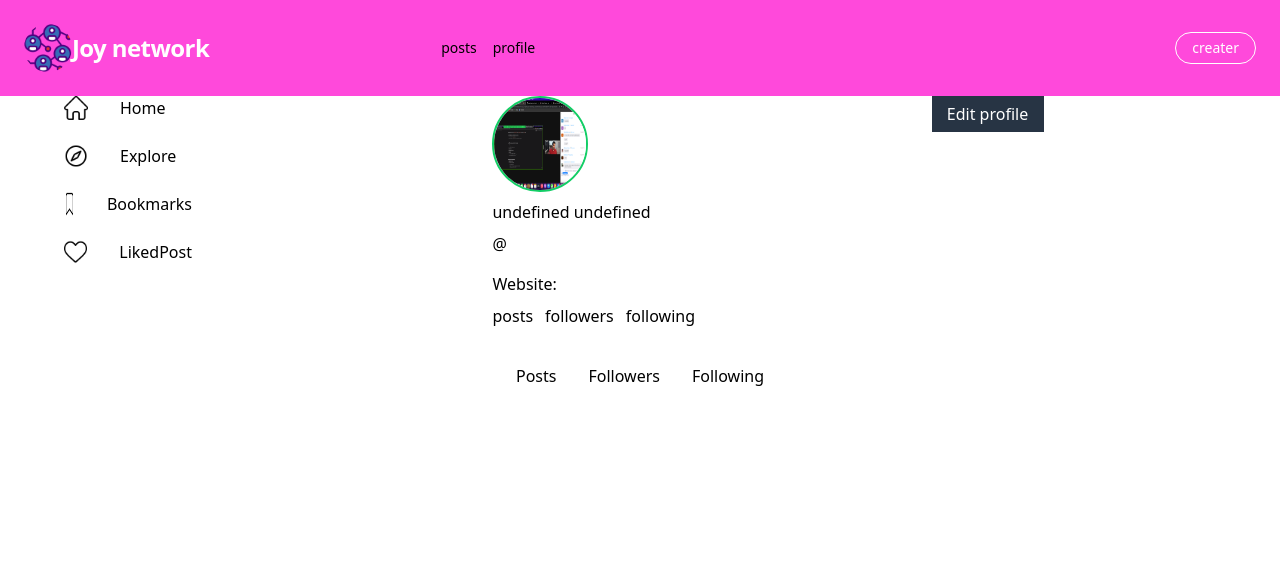
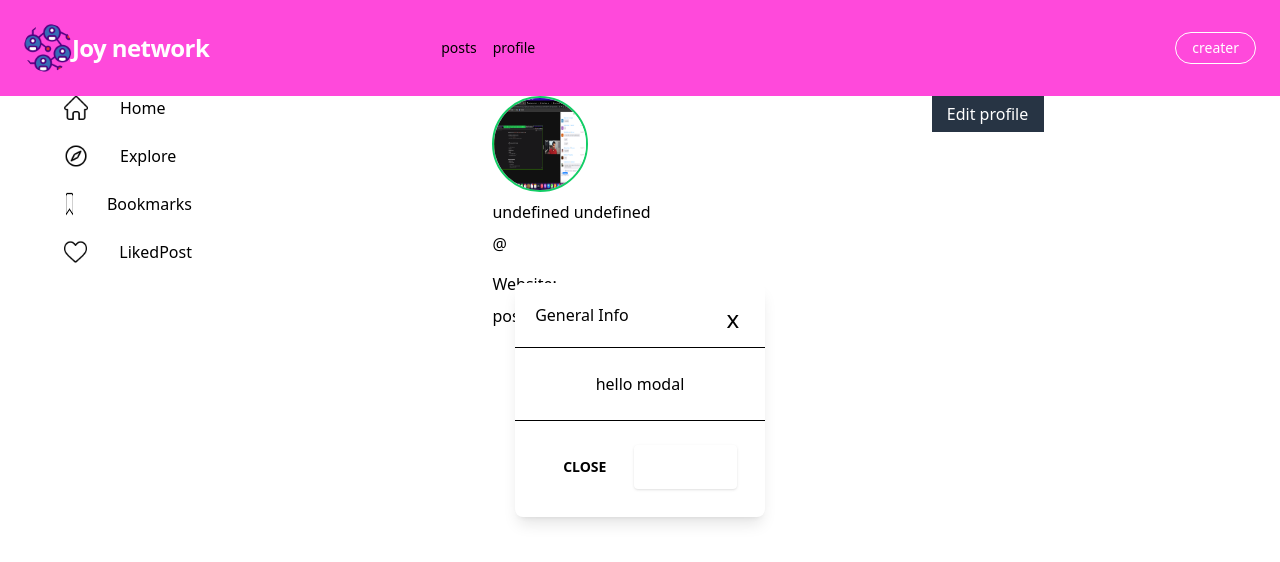
Before and after one commit to shivamSspirit/joynetwork, a React (Create React App) app: page /profile in a window 1280 px wide. Both pictures are taken after a click on the button "Edit profile". Shown: the top 562 px of the page. Built offline with nearby package versions, Linux system fonts and the light colour scheme; what miragejs, react-router-redux would draw is missing.

Commit message:
addd working modal component in profile section

```diff
--- a/src/components/modals/bigmodal.js
+++ /dev/null
@@ -1,15 +0,0 @@
-import { Model } from 'miragejs'
-import React, { useState } from 'react'
-import useModal  from '../../hoooks/useModal'
-
-function ProfileModal() {
-    const {modal} = useModal()
-
-    return (
-        <div className='modal'>
-            {modal&& <p>profile modal</p>}
-        </div>
-    )
-}
-
-export default ProfileModal
--- /dev/null
+++ b/src/components/modals/profileModal.js
@@ -0,0 +1,64 @@
+import { Model } from 'miragejs'
+import React, { useEffect, useState } from 'react'
+import useModal  from '../../hoooks/useModal'
+
+function ProfileModal() {
+    const {modal,modelOperation,setModal} = useModal()
+
+    useEffect(()=>{
+        if(modal){
+            console.log("here big modal",modal)
+        }
+    },[modal,setModal,modelOperation])
+
+    const closemodal=()=>{
+        if(modal===true){
+            setModal(false)
+        }
+    }
+
+    return (
+        <>
+        <div className='modal'>
+            <div className="flex justify-center items-center overflow-x-hidden overflow-y-auto fixed inset-0 z-50 outline-none focus:outline-none">
+            <div className="relative w-auto my-6 mx-auto max-w-3xl">
+              <div className="border-0 rounded-lg shadow-lg relative flex flex-col w-full bg-white outline-none focus:outline-none">
+                <div className="flex items-start justify-between p-5 border-b border-solid border-gray-300 rounded-t ">
+                  <h3 className="text-3xl font=semibold">General Info</h3>
+                  <button
+                    className="bg-transparent border-0 text-black float-right"
+                     onClick={closemodal()}
+                  >
+                    <span className="text-black opacity-7 h-6 w-6 text-xl block bg-gray-400 py-0 rounded-full">
+                      x
+                    </span>
+                  </button>
+                </div>
+                <div className="relative p-6 flex-auto">
+                  hello modal
+                </div>
+                <div className="flex items-center justify-end p-6 border-t border-solid border-blueGray-200 rounded-b">
+                  <button
+                    className="text-red-500 background-transparent font-bold uppercase px-6 py-2 text-sm outline-none focus:outline-none mr-1 mb-1"
+                    type="button"
+                    onClick={()=>closemodal()}
+                  >
+                    Close
+                  </button>
+                  <button
+                    className="text-white bg-yellow-500 active:bg-yellow-700 font-bold uppercase text-sm px-6 py-3 rounded shadow hover:shadow-lg outline-none focus:outline-none mr-1 mb-1"
+                    type="button"
+                    onClick={()=>closemodal()}
+                  >
+                    Submit
+                  </button>
+                </div>
+              </div>
+            </div>
+          </div>
+        </div>
+        </>
+    )
+}
+
+export default ProfileModal
--- a/src/components/profile/profileComponent.js
+++ b/src/components/profile/profileComponent.js
@@ -7,17 +7,19 @@
 import * as likedislike from '../../actions/likedislike'
 import * as bookmarkActions from '../../actions/bookmark'
 
-import  useModal  from '../../hoooks/useModal'
+import ProfileModal from '../modals/profileModal'
+
+import useModal from '../../hoooks/useModal'
 
 function ProfileComponent() {
     const [currentposts, setcurrentposts] = useState(null)
     const { ...state } = useSelector(state => state);
     const location = useLocation();
-    const {modelOperation} = useModal()
+    const { modal, modelOperation } = useModal()
 
-    console.log('current location',location.pathname)
+    console.log('current location', location.pathname)
 
-    console.log("state fromm profile",state)
+    console.log("state fromm profile", state)
 
     const dispatch = useDispatch()
 
@@ -92,7 +94,7 @@
             <div className='w-full flex flex-row gap-9 justify-center'>
                 <div className='w-1/2 flex gap-8 justify-center'>
                     <Link to='/profile' className='cursor-pointer'>Posts</Link>
-                     <Link to='/profile/follower' className='cursor-pointer'>Followers</Link>
+                    <Link to='/profile/follower' className='cursor-pointer'>Followers</Link>
                     <Link to='/profile/following' className='cursor-pointer'>Following</Link>
                 </div>
             </div>
@@ -120,7 +122,7 @@
                                             </div>
                                             <p className='text-left about post'>{post?.content?.content?.status}</p>
                                             {post?.content?.content?.postMedia && (
-                                                  <img src={`${post?.content?.content?.postMedia}`} className='w-full max-h-full' alt='postImage' />
+                                                <img src={`${post?.content?.content?.postMedia}`} className='w-full max-h-full' alt='postImage' />
                                             )}
                                         </div>
                                         <div className='icons flex space-x-20'>
@@ -140,6 +142,8 @@
                     ))}
                 </div>
             </div>
+
+            {modal && <ProfileModal />}
         </>
     )
 }
--- a/src/hoooks/useModal.js
+++ b/src/hoooks/useModal.js
@@ -2,13 +2,13 @@
 
 function useModal() {
     const [modal, setModal] = useState(false);
-    const modelOperation = () => {
-        console.log('modal', modal)
+    function modelOperation () {
         setModal(!modal)
     }
     return {
         modelOperation,
-        modal
+        modal,
+        setModal
     }
 }
 
```
